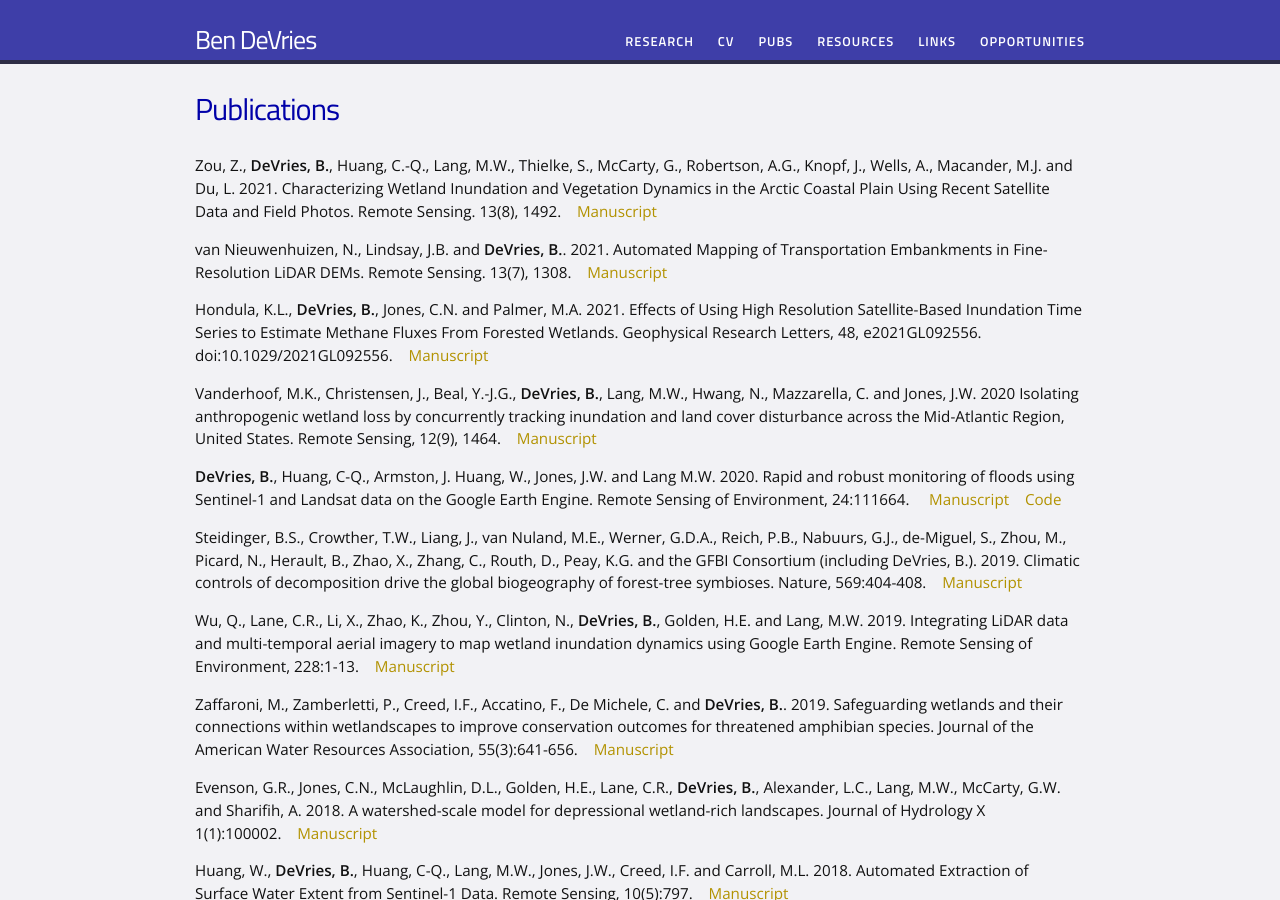
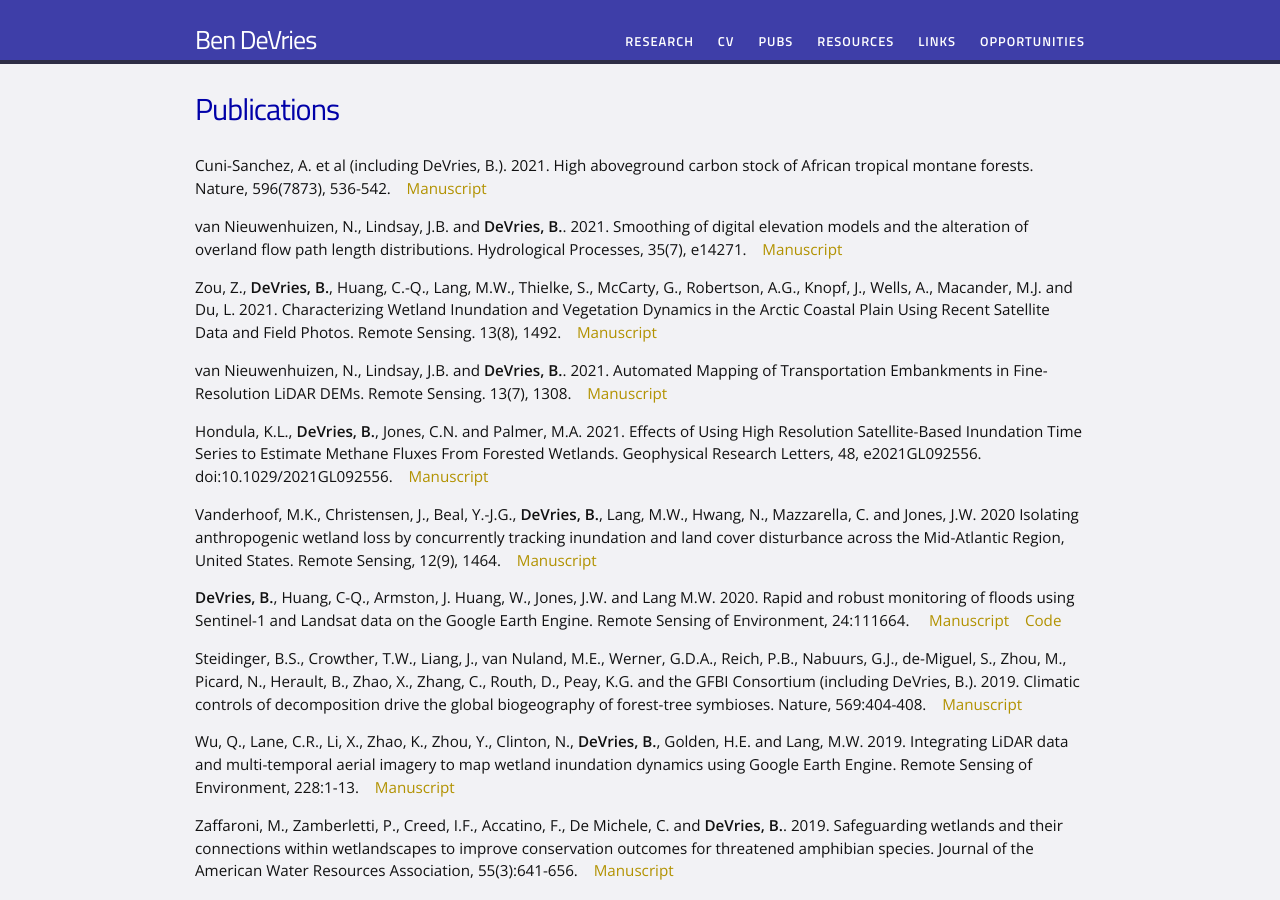
Before and after one commit to bendv/bendv.github.io, a Jekyll site: the page built from publications.md, in a window 1280 px wide and 900 px high. Built offline with Jekyll 4.4.1, drawn with Linux system fonts in a browser that asks for light colours.

Commit message:
update pubs

```diff
--- a/publications.md
+++ b/publications.md
@@ -3,6 +3,10 @@ layout: page
 title: Publications
 permalink: /publications/
 ---
+
+Cuni-Sanchez, A. et al (including DeVries, B.). 2021. High aboveground carbon stock of African tropical montane forests. Nature, 596(7873), 536-542.&nbsp;&nbsp;&nbsp;&nbsp;<a href="https://www.nature.com/articles/s41586-021-03728-4">Manuscript</a>
+
+van Nieuwenhuizen, N., Lindsay, J.B. and **DeVries, B.**. 2021. Smoothing of digital elevation models and the alteration of overland flow path length distributions. Hydrological Processes, 35(7), e14271.&nbsp;&nbsp;&nbsp;&nbsp;<a href="https://doi.org/10.1002/hyp.14271">Manuscript</a>
 
 Zou, Z., **DeVries, B.**, Huang, C.-Q., Lang, M.W., Thielke, S., McCarty, G., Robertson, A.G., Knopf, J., Wells, A., Macander, M.J. and Du, L. 2021. Characterizing Wetland Inundation and Vegetation Dynamics in the Arctic Coastal Plain Using Recent Satellite Data and Field Photos. Remote Sensing. 13(8), 1492.&nbsp;&nbsp;&nbsp;&nbsp;<a href="https://doi.org/10.3390/rs13081492">Manuscript</a>
 
```
